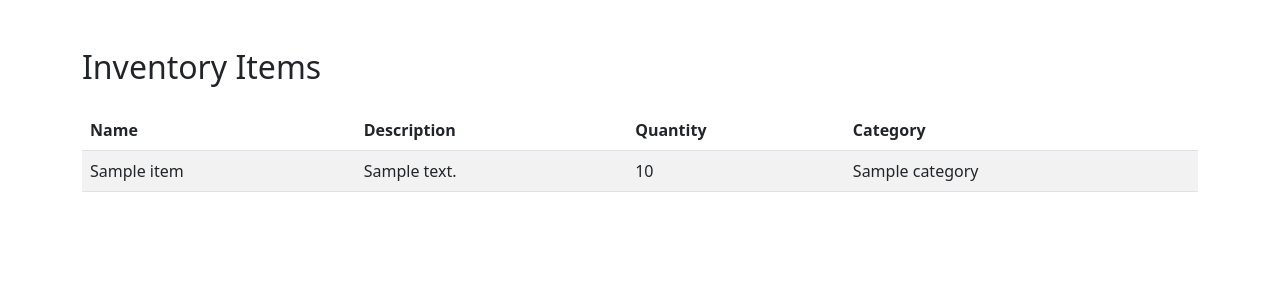
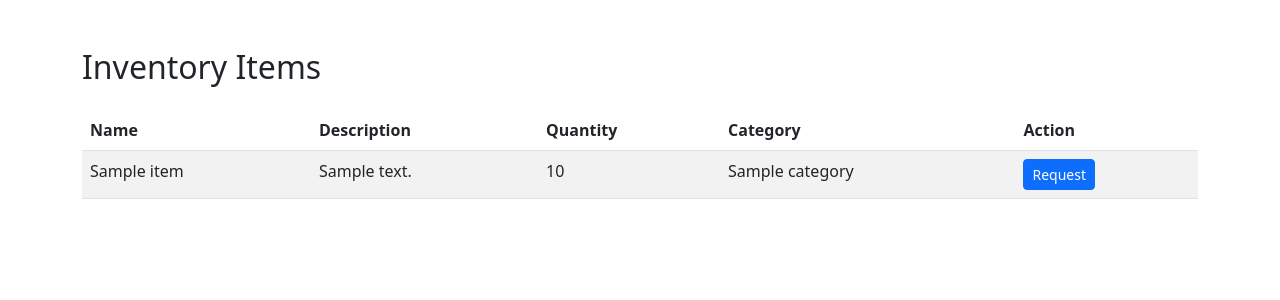
Before and after one commit to MatasZos/Assetra, a Django app: page /items/ in a window 1280 px wide. Shown: the part 56-356 px from the top of the page. Run offline with Django 5.2, Linux system fonts and the light colour scheme; tables that the repository leaves empty hold one stand-in row (values such as "Sample post").

Commit message:
add action column and request functionality to item list

```diff
--- a/inventory/templates/inventory/items.html
+++ b/inventory/templates/inventory/items.html
@@ -31,6 +31,7 @@
                 <th>Description</th>
                 <th>Quantity</th>
                 <th>Category</th>
+                <th>Action</th>
             </tr>
         </thead>
 
@@ -43,6 +44,9 @@
                 <td>{{ item.description }}</td>
                 <td>{{ item.quantity }}</td>
                 <td>{{ item.category.name }}</td>
+                <td>
+                    <a href="/request/{{ item.id }}/" class="btn btn-primary btn-sm">Request</a>
+                </td>
             </tr>
             {% endfor %}
         </tbody>
--- a/inventory/urls.py
+++ b/inventory/urls.py
@@ -4,4 +4,5 @@ from . import views
 urlpatterns = [
     path('', views.home, name='home'),
     path('items/', views.item_list, name='item_list'),
+    path('request/<int:item_id>/', views.request_item, name='request_item'),
 ]
--- a/inventory/views.py
+++ b/inventory/views.py
@@ -9,6 +9,9 @@
 from django.shortcuts import render
 from .models import Item
 
+from django.shortcuts import redirect
+from .models import Request
+
 def home(request):
     return render(request, 'inventory/home.html')
 
@@ -16,3 +19,10 @@ def home(request):
 def item_list(request):
     items = Item.objects.all()
     return render(request, 'inventory/items.html', {'items': items})
+
+def request_item(request, item_id):
+    item = Item.objects.get(id=item_id)
+    user = request.user
+
+    Requesr.objects.create(user=user, item=item)
+    return redirect('item_list')
```
